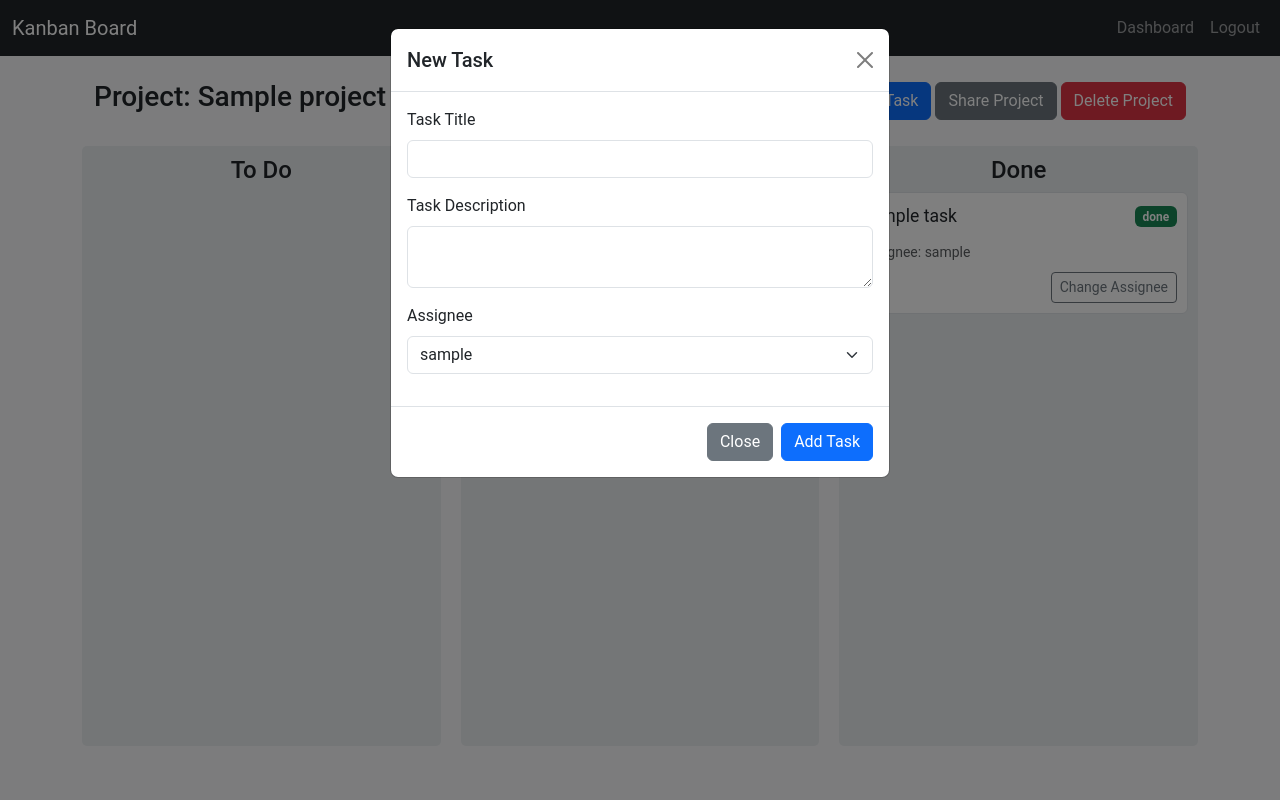
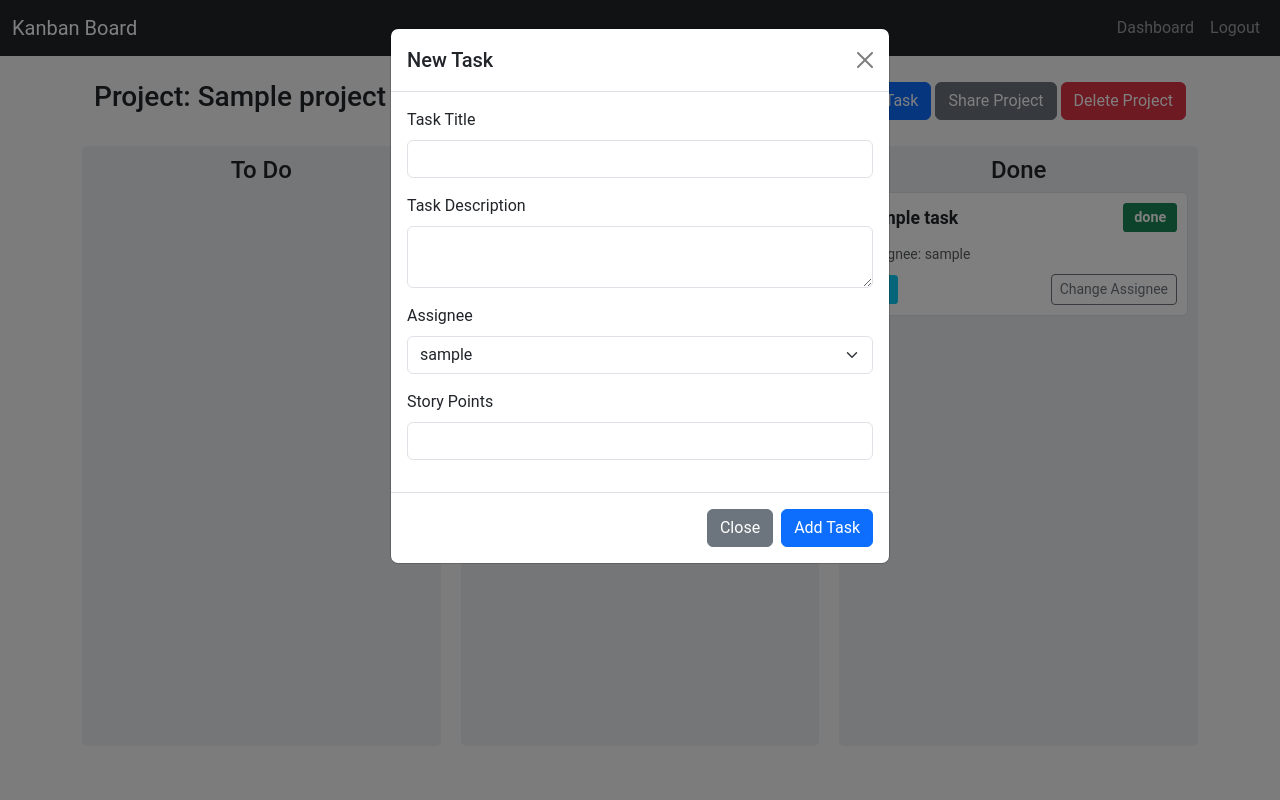
Before and after one commit to dimatayper/Kanban, a Flask app: page /project/1 in a window 1280 px wide, after a click on "Add Task". Run offline with Flask 3, Linux system fonts and the light colour scheme; a user stored in the database is signed in; tables that the repository leaves empty hold one stand-in row (values such as "Sample post").

Commit message:
Add edit tasks and story points

```diff
--- a/app/forms.py
+++ b/app/forms.py
@@ -33,9 +33,10 @@ class ProjectForm(FlaskForm):
 class TaskForm(FlaskForm):
     title = StringField('Task Title', validators=[DataRequired()])
     description = TextAreaField('Task Description')
-    assignee = SelectField('Assignee', coerce=int)  # Добавлено поле для выбора ответственного
-    submit = SubmitField('Add Task')
+    assignee = SelectField('Assignee', coerce=int)
+    story_points = StringField('Story Points')
+    submit = SubmitField('Save Task')
 
     def __init__(self, *args, **kwargs):
         super(TaskForm, self).__init__(*args, **kwargs)
-        self.assignee.choices = []  # Будет заполнено в маршруте
+        self.assignee.choices = []
--- a/app/models.py
+++ b/app/models.py
@@ -27,6 +27,7 @@ class Task(db.Model):
     timestamp = db.Column(db.DateTime, index=True, default=datetime.utcnow)
     assignee_id = db.Column(db.Integer, db.ForeignKey('user.id'), nullable=True)
     assignee = db.relationship('User', backref='assigned_tasks', lazy=True)
+    story_points = db.Column(db.Integer, nullable=True)  # Добавлено поле для story points
 
 class ProjectAccess(db.Model):
     id = db.Column(db.Integer, primary_key=True)
--- a/app/routes.py
+++ b/app/routes.py
@@ -104,12 +104,36 @@ def add_task(project_id):
             title=form.title.data,
             description=form.description.data,
             project=project,
-            assignee_id=form.assignee.data if form.assignee.data != 'None' else None
+            assignee_id=form.assignee.data if form.assignee.data != 'None' else None,
+            story_points=form.story_points.data
         )
         db.session.add(task)
         db.session.commit()
         flash('Task added successfully!')
     return redirect(url_for('main.project', project_id=project_id))
+
+@bp.route('/project/<int:project_id>/edit_task/<int:task_id>', methods=['GET', 'POST'])
+@login_required
+def edit_task(project_id, task_id):
+    project = Project.query.get_or_404(project_id)
+    task = Task.query.get_or_404(task_id)
+    if project.owner != current_user and not ProjectAccess.query.filter_by(project_id=project_id, user_id=current_user.id).first():
+        flash('You do not have permission to edit tasks in this project.')
+        return redirect(url_for('main.dashboard'))
+
+    form = TaskForm(obj=task)
+    form.assignee.choices = [(user.id, user.username) for user in [project.owner] + [access.user for access in project.shared_with]]
+
+    if form.validate_on_submit():
+        task.title = form.title.data
+        task.description = form.description.data
+        task.assignee_id = form.assignee.data
+        task.story_points = form.story_points.data
+        db.session.commit()
+        flash('Task updated successfully!')
+        return redirect(url_for('main.project', project_id=project_id))
+
+    return render_template('edit_task.html', project=project, task=task, form=form)
 
 @bp.route('/update_task_status/<int:task_id>', methods=['POST'])
 @login_required
@@ -146,7 +170,13 @@ def get_task_description(task_id):
     task = Task.query.get_or_404(task_id)
     if task.project.owner != current_user and not ProjectAccess.query.filter_by(project_id=task.project_id, user_id=current_user.id).first():
         return jsonify({'success': False}), 403
-    return jsonify({'title': task.title, 'description': task.description, 'assignee_id': task.assignee_id})
+    return jsonify({
+        'title': task.title,
+        'description': task.description,
+        'assignee_id': task.assignee_id,
+        'story_points': task.story_points
+    })
+
 
 @bp.route('/delete_task/<int:task_id>', methods=['POST'])
 @login_required
--- a/app/static/css/styles.css
+++ b/app/static/css/styles.css
@@ -35,7 +35,7 @@ body {
     flex: 1;
     display: flex;
     flex-direction: column;
-    min-height: 300px; /* Minimum height for 5 tasks */
+    min-height: 300px;
     overflow-y: auto;
 }
 
@@ -69,12 +69,25 @@ body {
 }
 
 .task-title {
+    font-weight: bold;
     font-size: 1.1em;
 }
 
 .task-footer {
     display: flex;
-    justify-content: flex-end;
+    justify-content: space-between;
+    align-items: center;
+}
+
+.badge {
+    font-size: 0.9em;
+    padding: 0.5em 0.75em;
+    border-radius: 0.25em;
+}
+
+.badge.bg-info {
+    background-color: #17a2b8;
+    color: #fff;
 }
 
 .hide {
--- a/app/static/js/scripts.js
+++ b/app/static/js/scripts.js
@@ -5,6 +5,7 @@ document.addEventListener('DOMContentLoaded', function() {
     const modalTitle = modal.querySelector('.modal-title');
     const modalBody = modal.querySelector('.modal-body');
     const deleteTaskBtn = document.getElementById('deleteTaskBtn');
+    const editTaskBtn = document.getElementById('editTaskBtn');
 
     let currentTaskId = null;
 
@@ -18,7 +19,11 @@ document.addEventListener('DOMContentLoaded', function() {
                 .then(response => response.json())
                 .then(data => {
                     modalTitle.textContent = data.title;
-                    modalBody.textContent = data.description;
+                    modalBody.innerHTML = `
+                        <p>${data.description}</p>
+                        <p><strong>Story Points:</strong> ${data.story_points || 'N/A'}</p>
+                        <p><strong>Assignee:</strong> ${data.assignee_id ? document.querySelector(`option[value="${data.assignee_id}"]`).textContent : 'Unassigned'}</p>
+                    `;
                     $('#taskDescriptionModal').modal('show');
                 });
         });
@@ -41,6 +46,13 @@ document.addEventListener('DOMContentLoaded', function() {
                     console.error('Error deleting task');
                 }
             });
+        }
+    });
+
+    editTaskBtn.addEventListener('click', () => {
+        if (currentTaskId) {
+            $('#taskDescriptionModal').modal('hide');
+            $(`#editTaskModal-${currentTaskId}`).modal('show');
         }
     });
 
--- a/app/templates/project.html
+++ b/app/templates/project.html
@@ -26,7 +26,10 @@
                         {% if task.assignee %}
                             <small class="text-muted">Assignee: {{ task.assignee.username }}</small>
                         {% endif %}
-                        <div class="task-footer mt-2">
+                        <div class="task-footer mt-2 d-flex justify-content-between align-items-center">
+                            {% if task.story_points %}
+                                <span class="badge bg-info text-dark">{{ task.story_points }}</span>
+                            {% endif %}
                             <button class="btn btn-sm btn-outline-secondary" data-bs-toggle="modal" data-bs-target="#editTaskAssigneeModal-{{ task.id }}">Change Assignee</button>
                         </div>
                     </li>
@@ -45,7 +48,10 @@
                         {% if task.assignee %}
                             <small class="text-muted">Assignee: {{ task.assignee.username }}</small>
                         {% endif %}
-                        <div class="task-footer mt-2">
+                        <div class="task-footer mt-2 d-flex justify-content-between align-items-center">
+                            {% if task.story_points %}
+                                <span class="badge bg-info text-dark">{{ task.story_points }}</span>
+                            {% endif %}
                             <button class="btn btn-sm btn-outline-secondary" data-bs-toggle="modal" data-bs-target="#editTaskAssigneeModal-{{ task.id }}">Change Assignee</button>
                         </div>
                     </li>
@@ -64,7 +70,10 @@
                         {% if task.assignee %}
                             <small class="text-muted">Assignee: {{ task.assignee.username }}</small>
                         {% endif %}
-                        <div class="task-footer mt-2">
+                        <div class="task-footer mt-2 d-flex justify-content-between align-items-center">
+                            {% if task.story_points %}
+                                <span class="badge bg-info text-dark">{{ task.story_points }}</span>
+                            {% endif %}
                             <button class="btn btn-sm btn-outline-secondary" data-bs-toggle="modal" data-bs-target="#editTaskAssigneeModal-{{ task.id }}">Change Assignee</button>
                         </div>
                     </li>
@@ -86,6 +95,7 @@
                 </div>
                 <div class="modal-footer">
                     <button type="button" class="btn btn-secondary" data-bs-dismiss="modal">Close</button>
+                    <button type="button" class="btn btn-primary" id="editTaskBtn">Edit Task</button>
                     <button type="button" class="btn btn-danger" id="deleteTaskBtn">Delete Task</button>
                 </div>
             </div>
@@ -115,6 +125,10 @@
                             {{ form.assignee.label(class="form-label") }}
                             {{ form.assignee(class="form-select") }}
                         </div>
+                        <div class="mb-3">
+                            {{ form.story_points.label(class="form-label") }}
+                            {{ form.story_points(class="form-control") }}
+                        </div>
                     </div>
                     <div class="modal-footer">
                         <button type="button" class="btn btn-secondary" data-bs-dismiss="modal">Close</button>
@@ -125,24 +139,37 @@
         </div>
     </div>
 
-    <!-- Modal for Editing Task Assignee -->
+    <!-- Modal for Editing Task -->
     {% for task in project.tasks %}
-    <div class="modal fade" id="editTaskAssigneeModal-{{ task.id }}" tabindex="-1" aria-labelledby="editTaskAssigneeModalLabel-{{ task.id }}" aria-hidden="true">
+    <div class="modal fade" id="editTaskModal-{{ task.id }}" tabindex="-1" aria-labelledby="editTaskModalLabel-{{ task.id }}" aria-hidden="true">
         <div class="modal-dialog">
             <div class="modal-content">
                 <div class="modal-header">
-                    <h5 class="modal-title" id="editTaskAssigneeModalLabel-{{ task.id }}">Edit Assignee</h5>
+                    <h5 class="modal-title" id="editTaskModalLabel-{{ task.id }}">Edit Task</h5>
                     <button type="button" class="btn-close" data-bs-dismiss="modal" aria-label="Close"></button>
                 </div>
-                <form method="POST" action="{{ url_for('main.update_task_assignee', task_id=task.id) }}">
+                <form method="POST" action="{{ url_for('main.edit_task', project_id=project.id, task_id=task.id) }}">
                     <div class="modal-body">
+                        {{ form.hidden_tag() }}
                         <div class="mb-3">
-                            <label for="assignee-{{ task.id }}" class="form-label">Assignee</label>
+                            {{ form.title.label(class="form-label") }}
+                            {{ form.title(class="form-control", value=task.title) }}
+                        </div>
+                        <div class="mb-3">
+                            {{ form.description.label(class="form-label") }}
+                            <textarea class="form-control" id="description-{{ task.id }}" name="description">{{ task.description }}</textarea>
+                        </div>
+                        <div class="mb-3">
+                            {{ form.assignee.label(class="form-label") }}
                             <select class="form-select" id="assignee-{{ task.id }}" name="assignee">
                                 {% for user in project_users %}
-                                    <option value="{{ user.id }}" {% if task.assignee and task.assignee.id == user.id %}selected{% endif %}>{{ user.username }}</option>
+                                    <option value="{{ user.id }}" {% if task.assignee_id == user.id %}selected{% endif %}>{{ user.username }}</option>
                                 {% endfor %}
                             </select>
+                        </div>
+                        <div class="mb-3">
+                            {{ form.story_points.label(class="form-label") }}
+                            {{ form.story_points(class="form-control", value=task.story_points) }}
                         </div>
                     </div>
                     <div class="modal-footer">
```
